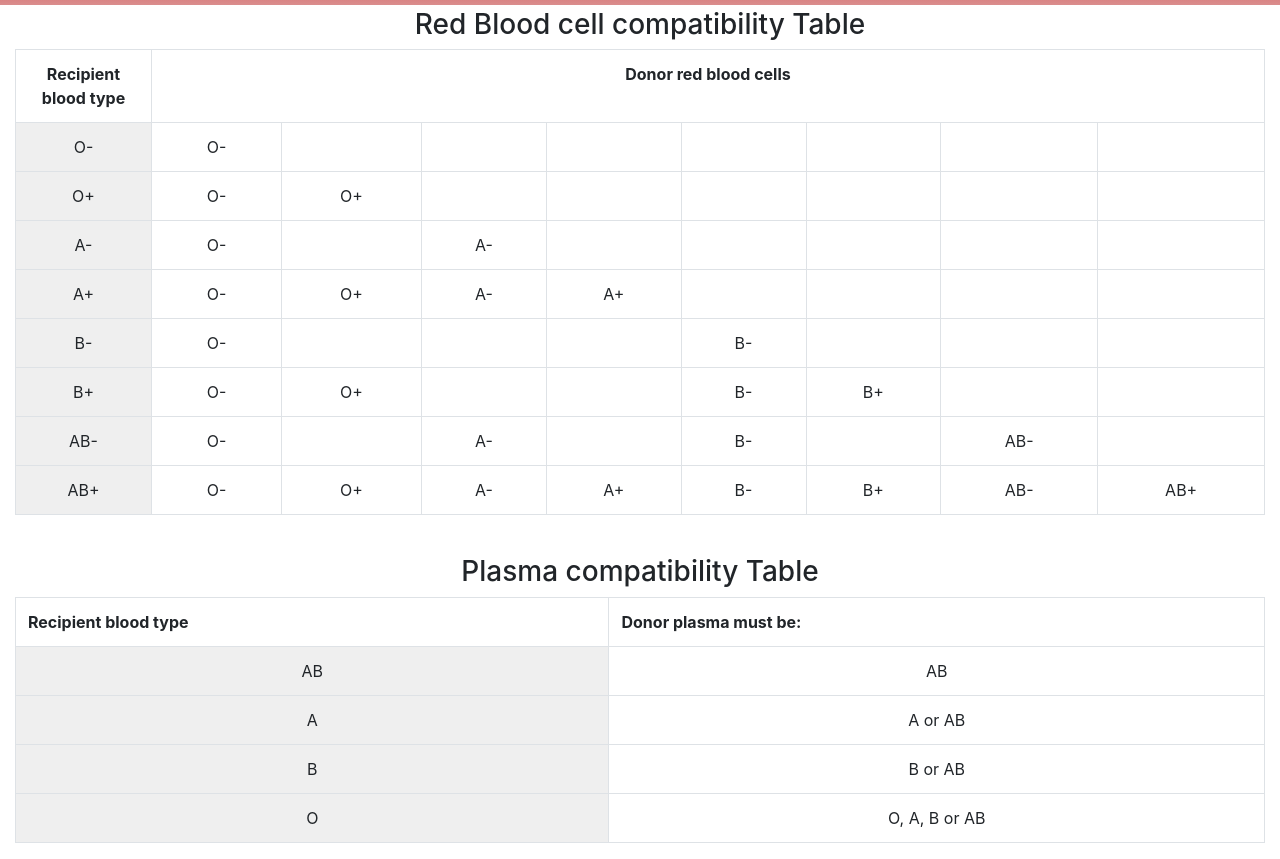
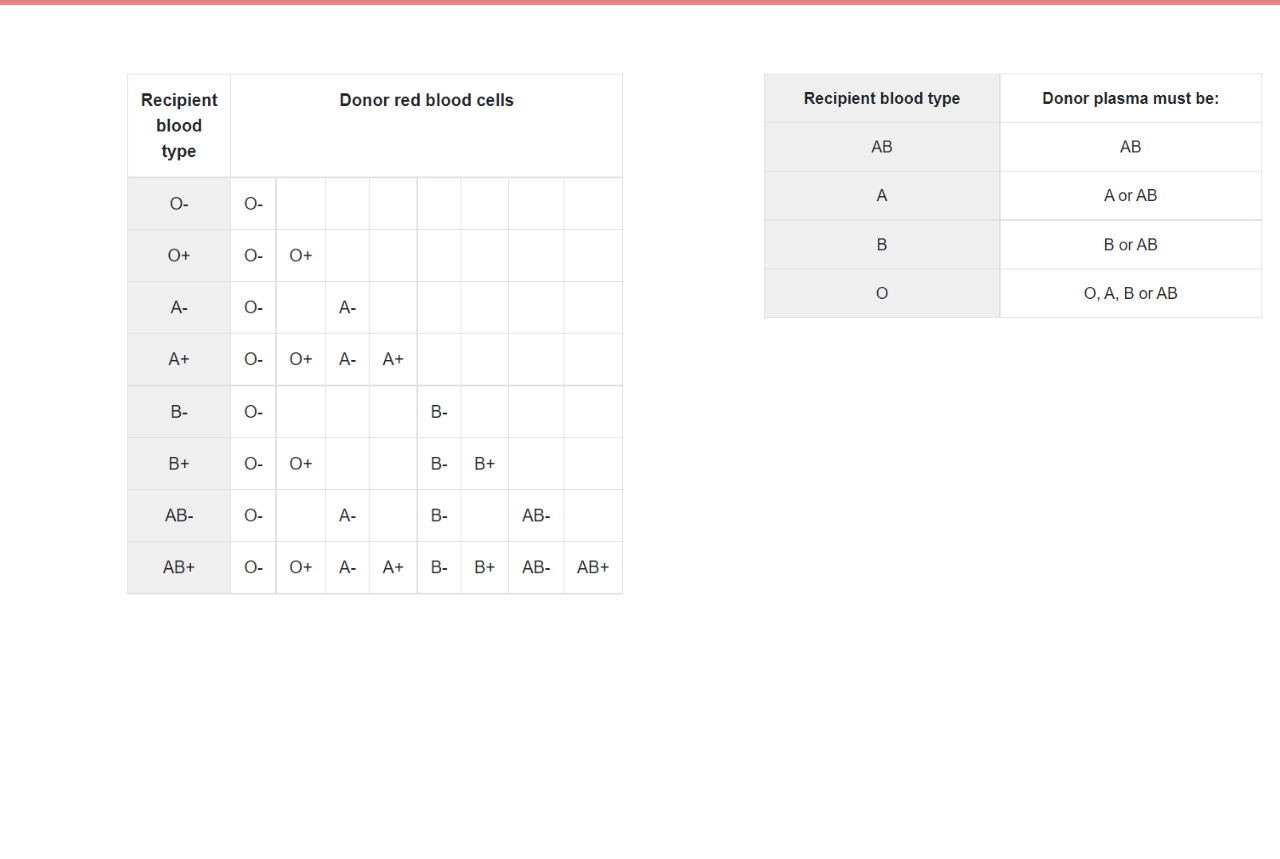
Before and after one commit to devaprasadh/BloodDonor, a website: page table.html in a window 1280 px wide. Shown: the part 62-921 px from the top of the page. After the commit the page ends 800 px from the top, so only its background shows below. Drawn offline with nearby package versions, Linux system fonts and the light colour scheme.

Commit message:
Add files via upload

```diff
--- a/table.html
+++ b/table.html
@@ -12,6 +12,14 @@
   <script src="https://ajax.googleapis.com/ajax/libs/jquery/3.5.1/jquery.min.js"></script> <!--Jquery-->
   <script src="https://kit.fontawesome.com/516af7147a.js" crossorigin="anonymous"></script>
   <link rel="stylesheet" href="Donors.css" type="text/css">
+  <style>
+.img-fluid:hover
+{
+    transition: 1s;
+   transform: scale(1.05);
+   box-shadow: 4px 4px 10px rgb(170, 169, 169),-4px -4px 10px rgb(170, 166, 166);
+}
+  </style>
 </head>
 <body style="margin: 0;padding: 0;">
     <nav class="navbar navbar-expand-md bg-danger navbar-dark " >
@@ -34,125 +42,22 @@
           </div>
       </nav> <!--NAVBAR end-->
       <div class="container-fluid">
-        <h3 align="center">Red Blood cell compatibility Table</h3>
-        <table class="table table-bordered" align="center" cellpadding="4" cellspacing="1" bgcolor="#666666"style="text-align:center">
-            <tr bgcolor="#FFFFFF" >
-                <th>Recipient blood type</th>
-                <th colspan="8">Donor red blood cells</th>
-            </tr>
-            <tr>
-                <td style="width:136px; background:#EFEFEF">O-</td>
-                <td bgcolor="#FFFFFF">O-</td>
-                <td bgcolor="#FFFFFF"></td>
-                <td bgcolor="#FFFFFF"></td>
-                <td bgcolor="#FFFFFF"></td>
-                <td bgcolor="#FFFFFF"></td>
-                <td bgcolor="#FFFFFF"></td>
-                <td bgcolor="#FFFFFF"></td>
-                <td bgcolor="#FFFFFF"></td>
-            </tr>
-            <tr>
-                <td style="background:#EFEFEF">O+</td>
-                <td bgcolor="#FFFFFF">O-</td>
-                <td bgcolor="#FFFFFF">O+</td>
-                <td bgcolor="#FFFFFF"></td>
-                <td bgcolor="#FFFFFF"></td>
-                <td bgcolor="#FFFFFF"></td>
-                <td bgcolor="#FFFFFF"></td>
-                <td bgcolor="#FFFFFF"></td>
-                <td bgcolor="#FFFFFF"></td>
-            </tr>
-            <tr>
-                <td style="background:#EFEFEF">A-</td>
-                <td bgcolor="#FFFFFF">O-</td>
-                <td bgcolor="#FFFFFF"></td>
-                <td bgcolor="#FFFFFF">A-</td>
-                <td bgcolor="#FFFFFF"></td>
-                <td bgcolor="#FFFFFF"></td>
-                <td bgcolor="#FFFFFF"></td>
-                <td bgcolor="#FFFFFF"></td>
-                <td bgcolor="#FFFFFF"></td>
-            </tr>
-            <tr>
-                <td style="background:#EFEFEF">A+</td>
-                <td bgcolor="#FFFFFF">O-</td>
-                <td bgcolor="#FFFFFF">O+</td>
-                <td bgcolor="#FFFFFF">A-</td>
-                <td bgcolor="#FFFFFF">A+</td>
-                <td bgcolor="#FFFFFF"></td>
-                <td bgcolor="#FFFFFF"></td>
-                <td bgcolor="#FFFFFF"></td>
-                <td bgcolor="#FFFFFF"></td>
-            </tr>
-            <tr>
-                <td style="background:#EFEFEF">B-</td>
-                <td bgcolor="#FFFFFF">O-</td>
-                <td bgcolor="#FFFFFF"></td>
-                <td bgcolor="#FFFFFF"></td>
-                <td bgcolor="#FFFFFF"></td>
-                <td bgcolor="#FFFFFF">B-</td>
-                <td bgcolor="#FFFFFF"></td>
-                <td bgcolor="#FFFFFF"></td>
-                <td bgcolor="#FFFFFF"></td>
-            </tr>
-            <tr>
-                <td style="background:#EFEFEF">B+</td>
-                <td bgcolor="#FFFFFF">O-</td>
-                <td bgcolor="#FFFFFF">O+</td>
-                <td bgcolor="#FFFFFF"></td>
-                <td bgcolor="#FFFFFF"></td>
-                <td bgcolor="#FFFFFF">B-</td>
-                <td bgcolor="#FFFFFF">B+</td>
-                <td bgcolor="#FFFFFF"></td>
-                <td bgcolor="#FFFFFF"></td>
-            </tr>
-            <tr>
-                <td style="background:#EFEFEF">AB-</td>
-                <td bgcolor="#FFFFFF">O-</td>
-                <td bgcolor="#FFFFFF"></td>
-                <td bgcolor="#FFFFFF">A-</td>
-                <td bgcolor="#FFFFFF"></td>
-                <td bgcolor="#FFFFFF">B-</td>
-                <td bgcolor="#FFFFFF"></td>
-                <td bgcolor="#FFFFFF">AB-</td>
-                <td bgcolor="#FFFFFF"></td>
-            </tr>
-            <tr>
-                <td style="background:#EFEFEF">AB+</td>
-                <td bgcolor="#FFFFFF">O-</td>
-                <td bgcolor="#FFFFFF">O+</td>
-                <td bgcolor="#FFFFFF">A-</td>
-                <td bgcolor="#FFFFFF">A+</td>
-                <td bgcolor="#FFFFFF">B-</td>
-                <td bgcolor="#FFFFFF">B+</td>
-                <td bgcolor="#FFFFFF">AB-</td>
-                <td bgcolor="#FFFFFF">AB+</td>
-            </tr>
-        </table>
-        <br>
-        <h3 align="center">Plasma compatibility Table</h3>
+          <br>
+          <br>
+          <div class="row">
+              <div class="col-md-6 col-lg-7 my-3" style="text-align:center; ">
+                <div class="image" >
+                    <img class="img-fluid " src="table1.png" alt="quotes" width="500px" >
+                </div>
 
-        <table class="table table-bordered" border="0" align="center" cellpadding="4" cellspacing="1" bgcolor="#666666" >
-            <tr bgcolor="#FFFFFF" class="ubuntu-black-13-bold">
-                <th>Recipient blood type</th>
-                <th>Donor plasma must be:</th>
-            </tr>
-            <tr align="center">
-                <td style="background:#EFEFEF">AB</td>
-                <td colspan="4" bgcolor="#FFFFFF">AB</td>
-            </tr>
-            <tr align="center">
-                <td style="background:#EFEFEF">A</td>
-                <td colspan="4" bgcolor="#FFFFFF">A or AB</td>
-            </tr>
-            <tr align="center">
-                <td style="background:#EFEFEF">B</td>
-                <td colspan="4" bgcolor="#FFFFFF">B or AB</td>
-            </tr>
-            <tr align="center">
-                <td style="background:#EFEFEF">O</td>
-                <td colspan="4" bgcolor="#FFFFFF">O, A, B or AB</td>
-            </tr>
-        </table>
-      </div>
+              </div>
+
+              <div class="col-md-6 col-lg-5 my-3" style="text-align:center" >
+                <div class="image" >
+
+                    <img class="img-fluid " src="table2.png" alt="quotes"  width="500px" >
+                </div>
+              </div>
+          </div>
+        </div>
 </body>
```
Also changed, not shown: table1.png (added), table2.png (added).
